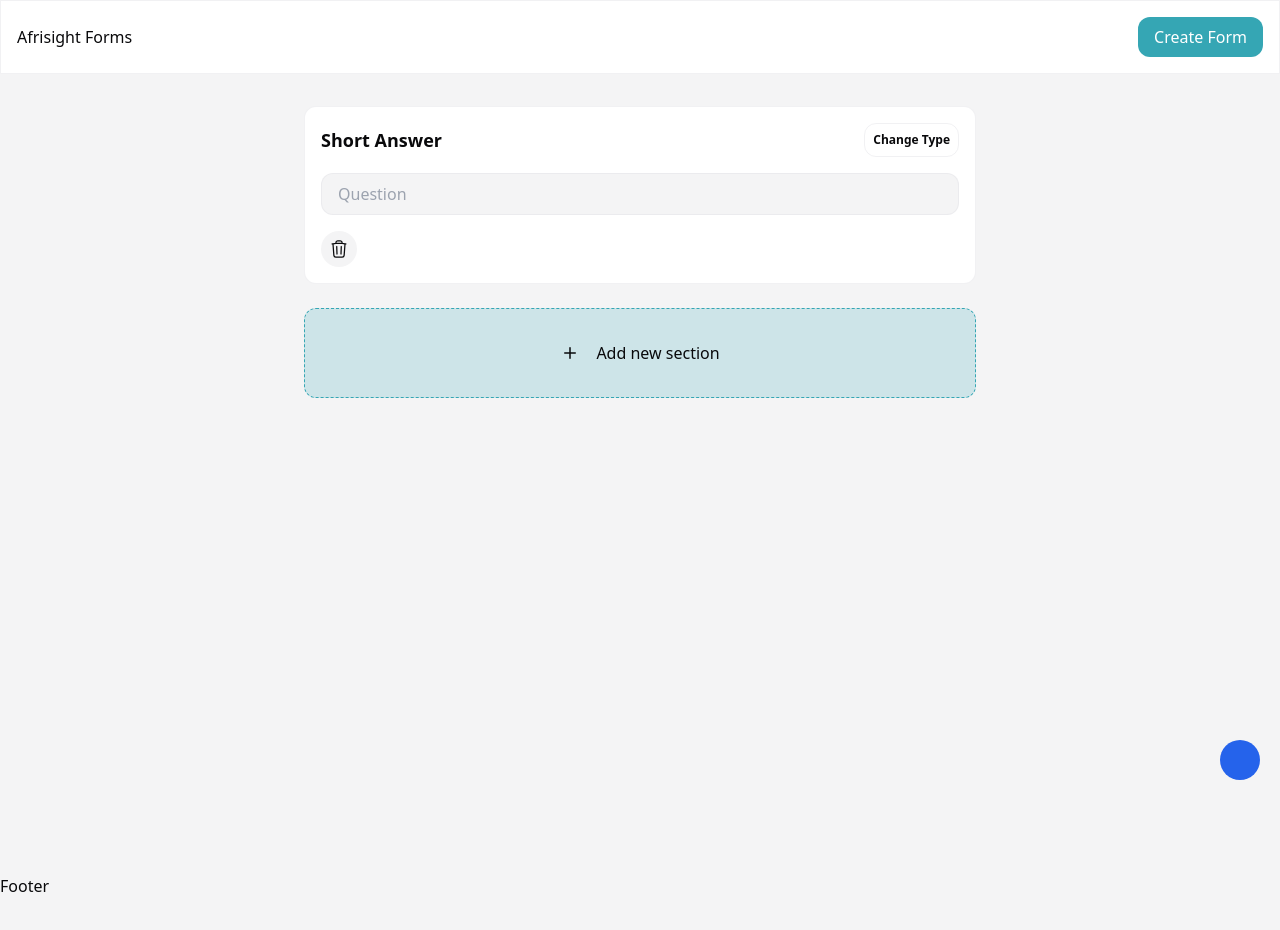
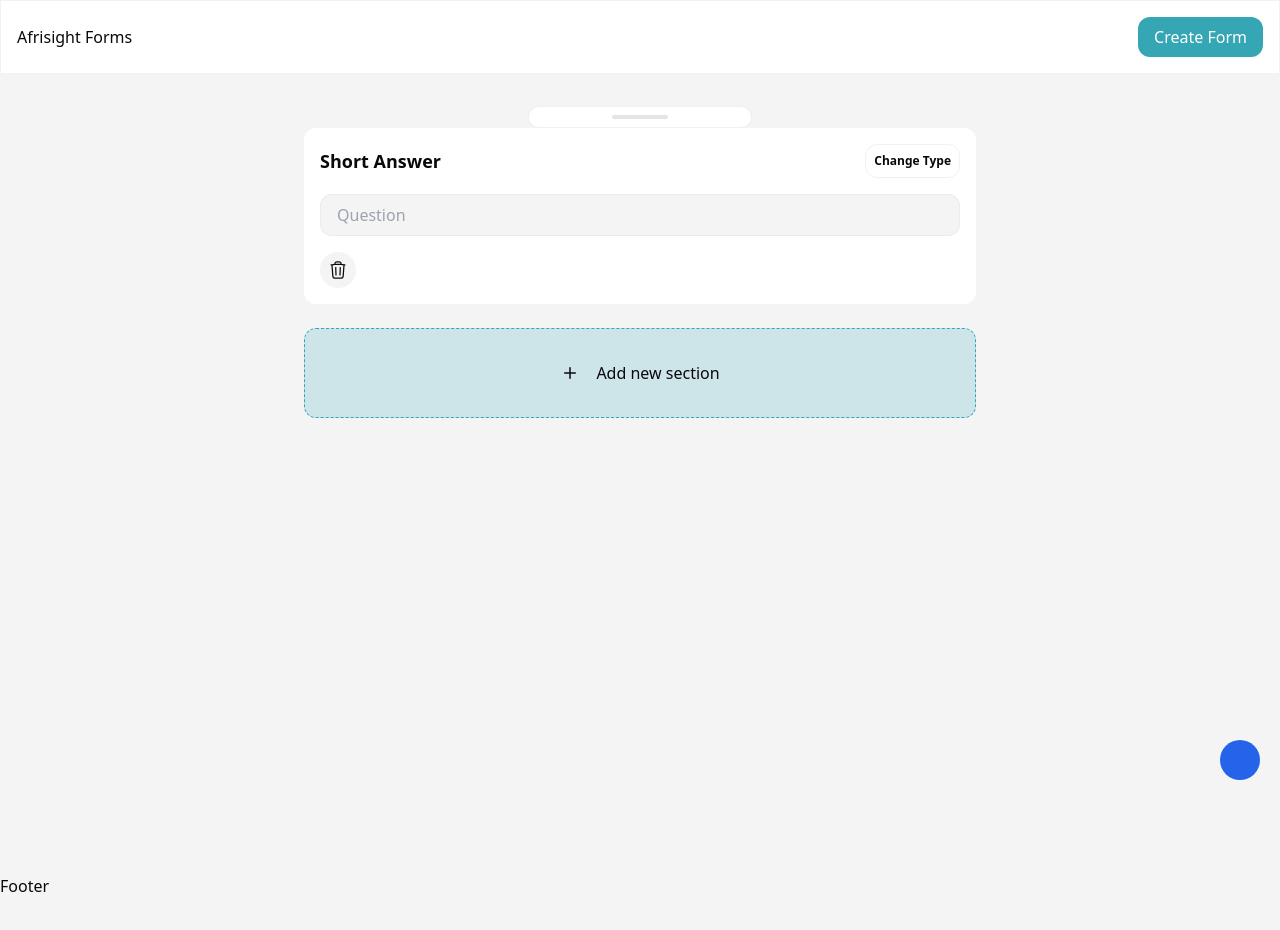
Before and after one commit to tatendabakozw/afrisight-forms, a Next.js app: page / in a window 1280 px wide. Both pictures are taken after a click on the button "Add new section". Shown: the top 930 px of the page. Built offline with nearby package versions, Linux system fonts and the light colour scheme.

Commit message:
feature: added drag and rop

```diff
--- a/package.json
+++ b/package.json
@@ -9,6 +9,8 @@
     "lint": "next lint"
   },
   "dependencies": {
+    "@dnd-kit/core": "^6.1.0",
+    "@dnd-kit/sortable": "^8.0.0",
     "@heroicons/react": "^2.1.5",
     "@radix-ui/react-dropdown-menu": "^2.1.1",
     "@radix-ui/react-icons": "^1.3.0",
@@ -16,6 +18,7 @@
     "clsx": "^2.1.1",
     "next": "14.2.5",
     "react": "^18",
+    "react-beautiful-dnd": "^13.1.1",
     "react-dom": "^18",
     "tailwind-merge": "^2.4.0",
     "tailwindcss-animate": "^1.0.7"
@@ -23,6 +26,7 @@
   "devDependencies": {
     "@types/node": "^20",
     "@types/react": "^18",
+    "@types/react-beautiful-dnd": "^13.1.8",
     "@types/react-dom": "^18",
     "eslint": "^8",
     "eslint-config-next": "14.2.5",
--- a/src/components/field-section/FieldSection.tsx
+++ b/src/components/field-section/FieldSection.tsx
@@ -25,7 +25,7 @@ function FieldSection({ handleDeleteSection }: Props) {
   };
 
   return (
-    <div className="bg-white rounded-xl p-4 border border-zinc-200/50 space-y-4">
+    <div className="bg-white rounded-xl p-4 space-y-4">
       <div className="flex flex-row items-center justify-between">
         <p className="text-zinc-950 text-lg font-semibold">{type.name}</p>
         <div className="flex">
--- /dev/null
+++ b/src/components/sortable-item/SortableItem.tsx
@@ -0,0 +1,26 @@
+import React from "react";
+import { useSortable } from "@dnd-kit/sortable";
+import { CSS } from "@dnd-kit/utilities";
+
+export function SortableItem(props: any) {
+  const { attributes, listeners, setNodeRef, transform, transition } =
+    useSortable({ id: props.id });
+
+  const style = {
+    transform: CSS.Transform.toString(transform),
+    transition,
+  };
+
+  return (
+    <div ref={setNodeRef} style={style}>
+      <div
+        {...attributes}
+        {...listeners}
+        className="cursor-move p-2 bg-white  border border-zinc-200/50 rounded-xl w-1/3 mx-auto"
+      >
+        <div className="w-14 p-[2px] rounded-full  bg-zinc-200 mx-auto" />
+      </div>
+      {props.children}
+    </div>
+  );
+}
--- a/src/pages/index.tsx
+++ b/src/pages/index.tsx
@@ -1,8 +1,24 @@
 import FieldSection from "@/components/field-section/FieldSection";
-import FieldTypeDropdown from "@/components/field-type-dropdown/FieldTypeDropdown";
 import GeneralLayout from "@/layouts/GeneralLayout";
+import { field_types } from "@/lib/field_types_data";
 import { PlusIcon } from "@heroicons/react/20/solid";
 import React, { useState } from "react";
+import {
+  DndContext,
+  closestCenter,
+  KeyboardSensor,
+  PointerSensor,
+  useSensor,
+  useSensors,
+  DragEndEvent,
+} from "@dnd-kit/core";
+import {
+  arrayMove,
+  SortableContext,
+  sortableKeyboardCoordinates,
+  verticalListSortingStrategy,
+} from "@dnd-kit/sortable";
+import { SortableItem } from "@/components/sortable-item/SortableItem";
 
 // Define the structure of a section
 interface SectionType {
@@ -32,14 +48,15 @@ const all_sections: SectionType[] = [
 
 function Home() {
   const [sections, setSections] = useState<Section[]>([]);
-  const [currentSectionType, setCurrentSectionType] =
-    useState<string>("short-answer");
+  const [currentSectionType, setCurrentSectionType] = useState<any>(
+    field_types[0]
+  );
   const [currentSectionValue, setCurrentSectionValue] = useState<string>("");
 
   // Function to add a new section to the state
   const addNewSection = () => {
     const section = all_sections.find(
-      (sec) => sec.type.type_id === currentSectionType
+      (sec) => sec.type.type_id === currentSectionType._id
     );
     if (section) {
       setSections([
@@ -54,16 +71,52 @@ function Home() {
     setSections(sections.filter((section) => section.id !== id));
   };
 
+  const sensors = useSensors(
+    useSensor(PointerSensor, {
+      activationConstraint: {
+        distance: 8,
+      },
+    }),
+    useSensor(KeyboardSensor, {
+      coordinateGetter: sortableKeyboardCoordinates,
+    })
+  );
+
+  const handleDragEnd = (event: DragEndEvent) => {
+    const { active, over } = event;
+
+    if (over && active.id !== over.id) {
+      setSections((items) => {
+        const oldIndex = items.findIndex((item) => item.id === active.id);
+        const newIndex = items.findIndex((item) => item.id === over.id);
+
+        return arrayMove(items, oldIndex, newIndex);
+      });
+    }
+  };
+
   return (
     <GeneralLayout>
       <div className="flex flex-col w-full bg-zinc-100 h-full flex-1 px-4 p-8">
         <div className="max-w-2xl mx-auto w-full space-y-6">
-          {sections.map((section) => (
-            <FieldSection
-              handleDeleteSection={() => handleDeleteSection(section.id)}
-              key={section.id}
-            />
-          ))}
+          <DndContext
+            sensors={sensors}
+            collisionDetection={closestCenter}
+            onDragEnd={handleDragEnd}
+          >
+            <SortableContext
+              items={sections.map((s) => s.id)}
+              strategy={verticalListSortingStrategy}
+            >
+              {sections.map((section) => (
+                <SortableItem key={section.id} id={section.id}>
+                  <FieldSection
+                    handleDeleteSection={() => handleDeleteSection(section.id)}
+                  />
+                </SortableItem>
+              ))}
+            </SortableContext>
+          </DndContext>
 
           <button
             onClick={addNewSection}
```
Also changed, not shown: 1 other file (tests, documents, lock files or other folders).
